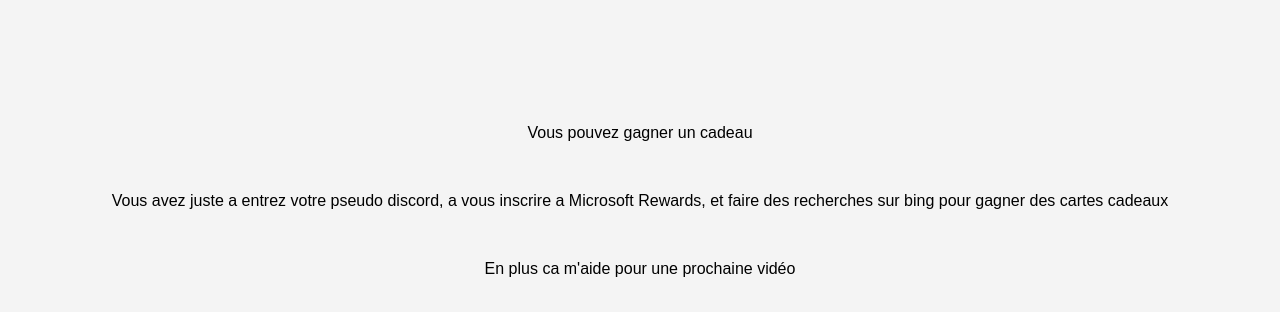
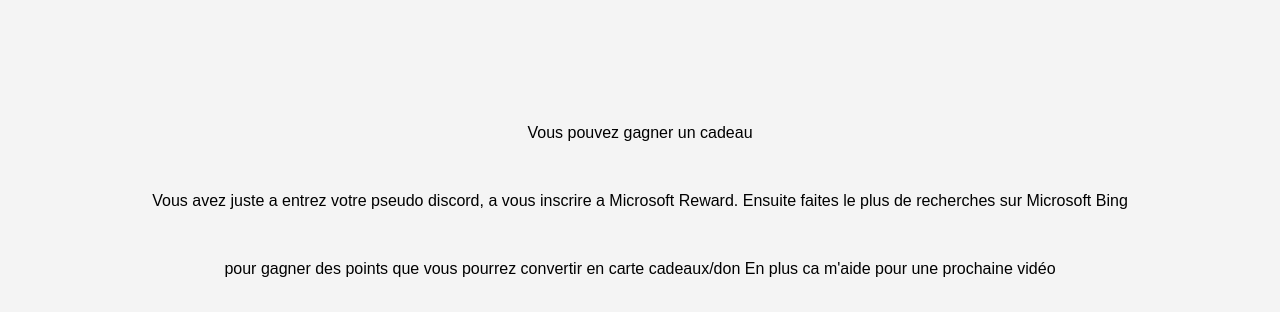
Before and after one commit to Minepluie/gift, a plain HTML site: page index.html in a window 1280 px wide. Shown: the top 312 px of the page. Drawn offline with Linux system fonts and the light colour scheme.

Commit message:
Update index.html

```diff
--- a/index.html
+++ b/index.html
@@ -37,10 +37,9 @@
 </head>
 <body>
   <p>Vous pouvez gagner un cadeau</p><br/>
-  <p>Vous avez juste a entrez votre pseudo discord, a vous inscrire a Microsoft Rewards, et faire des recherches sur bing pour gagner des cartes cadeaux </p><br/>
-  <p>En plus ca m'aide pour une prochaine vidéo</p>
-
-  <h1>Entre ton pseudo Discord pour gagner un lot</h1>
+  <p>Vous avez juste a entrez votre pseudo discord, a vous inscrire a Microsoft Reward. Ensuite faites le plus de recherches sur Microsoft Bing </p><br/>
+  <p>pour gagner des points que vous pourrez convertir en carte cadeaux/don En plus ca m'aide pour une prochaine vidéo</p>
+  <h1>Entre ton pseudo Discord pour gagner un lot </h1>
   <form id="form">
     <input type="text" id="pseudo" placeholder="Ton pseudo" required>
     <button type="submit">Envoyer</button>
```
